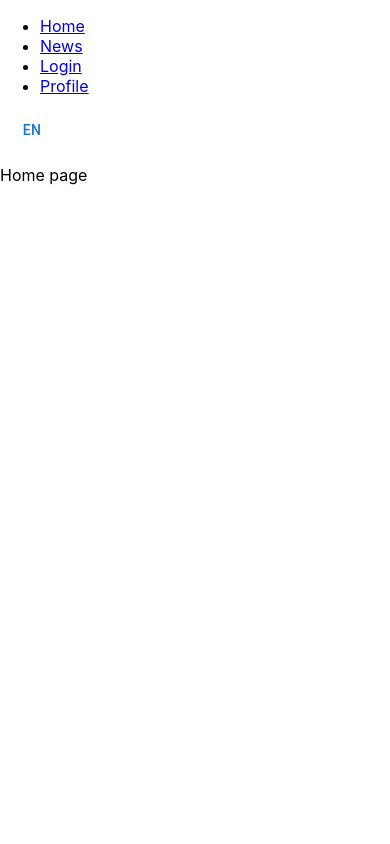
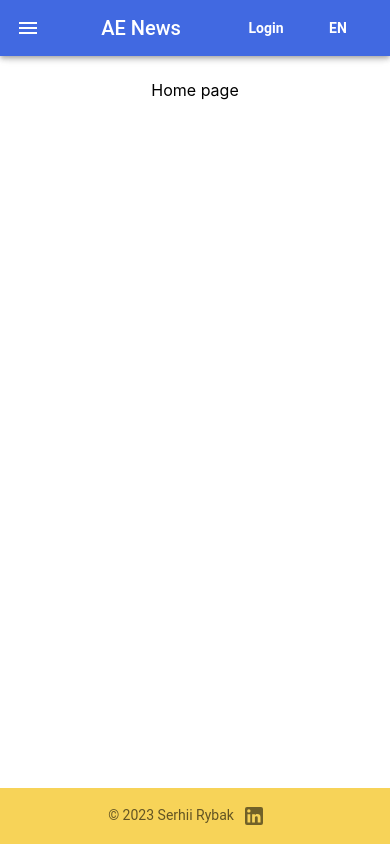
Before and after one commit to serg-rsv/alter-ego-news, a React (Create React App) app: page / in a window 390 px wide. Built offline with nearby package versions, Linux system fonts and the light colour scheme.

Commit message:
feat: add custom mui theme, theme provider, Footer

```diff
--- a/package.json
+++ b/package.json
@@ -5,6 +5,7 @@
   "dependencies": {
     "@emotion/react": "^11.10.6",
     "@emotion/styled": "^11.10.6",
+    "@mui/icons-material": "^5.11.9",
     "@mui/material": "^5.11.10",
     "@reduxjs/toolkit": "^1.9.2",
     "@testing-library/jest-dom": "^5.16.5",
--- a/src/App.tsx
+++ b/src/App.tsx
@@ -3,7 +3,6 @@ import { Routes, Route, Navigate } from 'react-router-dom';
 import { useInitLanguage } from './hooks/useInitLanguage';
 import AppView from './layouts/AppView';
 import HomePage from './pages/HomePage';
-import LoginPage from './pages/LoginPage';
 import NewsPage from './pages/NewsPage';
 import ProfilePage from './pages/ProfilePage';
 
@@ -15,7 +14,6 @@ const App = () => {
       <Route path="/" element={<AppView />}>
         <Route index element={<HomePage />} />
         <Route path="news" element={<NewsPage />} />
-        <Route path="login" element={<LoginPage />} />
         <Route path="profile" element={<ProfilePage />} />
       </Route>
       <Route path="*" element={<Navigate to="/" />} />
--- /dev/null
+++ b/src/components/Footer.tsx
@@ -0,0 +1,35 @@
+import { IconButton, Link, Typography, useTheme } from '@mui/material';
+import { LinkedIn } from '@mui/icons-material';
+
+const Footer = () => {
+  const theme = useTheme();
+
+  return (
+    <footer
+      style={{
+        width: '100vw',
+        backgroundColor: theme.palette.background.paper,
+        paddingTop: theme.spacing(1),
+        paddingBottom: theme.spacing(1),
+        marginTop: 'auto',
+      }}
+    >
+      <Typography variant="body2" color="textSecondary" align="center">
+        © {new Date().getFullYear()} Serhii Rybak
+        <Link href="https://www.linkedin.com/" color="inherit">
+          <IconButton
+            sx={{ marginRight: theme.spacing(1) }}
+            aria-label="Linkedin"
+            href="https://www.linkedin.com/"
+            target="_blank"
+            rel="noopener noreferrer"
+          >
+            <LinkedIn />
+          </IconButton>
+        </Link>
+      </Typography>
+    </footer>
+  );
+};
+
+export default Footer;
--- a/src/components/LanguageSwitcher.tsx
+++ b/src/components/LanguageSwitcher.tsx
@@ -28,6 +28,7 @@ const LanguageSwitcher = () => {
       <Button
         aria-controls="language-menu"
         aria-haspopup="true"
+        sx={{ color: 'inherit' }}
         onClick={handleLanguageClick}
       >
         {language === 'en' ? 'EN' : 'UK'}
--- a/src/components/NavBar.tsx
+++ b/src/components/NavBar.tsx
@@ -1,28 +1,167 @@
+import React, { useState } from 'react';
+import {
+  AppBar,
+  Toolbar,
+  Typography,
+  IconButton,
+  Drawer,
+  List,
+  ListItem,
+  ListItemText,
+  Button,
+  Box,
+  useMediaQuery,
+} from '@mui/material';
+import { styled, useTheme } from '@mui/material/styles';
+import MenuIcon from '@mui/icons-material/Menu';
 import { NavLink } from 'react-router-dom';
 import { useTranslation } from 'react-i18next';
+import LanguageSwitcher from './LanguageSwitcher';
 
-import LanguageSwitcher from './LanguageSwitcher';
+interface NavItem {
+  label: string;
+  to: string;
+}
+
+const navItems: NavItem[] = [
+  {
+    label: 'home',
+    to: '/',
+  },
+  {
+    label: 'news',
+    to: 'news',
+  },
+  {
+    label: 'profile',
+    to: 'profile',
+  },
+];
+
+const Link = styled(NavLink)(({ theme }) => ({
+  [theme.breakpoints.up('sm')]: {
+    color: theme.palette.primary.main,
+  },
+  [theme.breakpoints.up('md')]: {
+    color: theme.palette.secondary.main,
+  },
+  textDecoration: 'none',
+  '&:hover': {
+    [theme.breakpoints.up('sm')]: {
+      color: theme.palette.primary.light,
+    },
+    [theme.breakpoints.up('md')]: {
+      color: theme.palette.secondary.light,
+    },
+    textDecoration: 'underline',
+  },
+  '&.active': {
+    [theme.breakpoints.up('sm')]: {
+      color: theme.palette.primary.dark,
+    },
+    [theme.breakpoints.up('md')]: {
+      color: theme.palette.secondary.dark,
+    },
+    fontWeight: 'bold',
+    textDecoration: 'underline',
+  },
+}));
 
 const NavBar = () => {
   const { t } = useTranslation();
+  const theme = useTheme();
+  const isTablet = useMediaQuery(theme.breakpoints.up('md'));
+  const [isDrawerOpen, setIsDrawerOpen] = useState(false);
+
+  const handleDrawerToggle = () => {
+    setIsDrawerOpen(!isDrawerOpen);
+  };
+
+  const renderTabletNav = () => (
+    <Toolbar>
+      <Typography
+        variant="h6"
+        sx={{
+          display: 'flex',
+          flexDirection: 'row',
+          justifyContent: 'space-between',
+        }}
+      >
+        AE News
+      </Typography>
+      <List sx={{ display: 'flex', gap: 2 }}>
+        {navItems.map((navItem) => (
+          <ListItem key={navItem.to}>
+            <Link to={navItem.to}>
+              <Typography color="inherit">{t(navItem.label)}</Typography>
+            </Link>
+          </ListItem>
+        ))}
+      </List>
+      <Box sx={{ display: 'flex', gap: 2, alignItems: 'center' }}>
+        <Button color="inherit">{t('login')}</Button>
+        <LanguageSwitcher />
+      </Box>
+    </Toolbar>
+  );
+
+  const renderMobileNav = () => (
+    <Toolbar>
+      <IconButton
+        color="inherit"
+        aria-label="open drawer"
+        edge="start"
+        onClick={handleDrawerToggle}
+        sx={{
+          [theme.breakpoints.up('md')]: {
+            display: 'none',
+          },
+        }}
+      >
+        <MenuIcon />
+      </IconButton>
+      <Typography
+        variant="h6"
+        sx={{
+          display: 'flex',
+          flexDirection: 'row',
+          justifyContent: 'space-between',
+        }}
+      >
+        AE News
+      </Typography>
+      <Box sx={{ display: 'flex', gap: 1, alignItems: 'center' }}>
+        <Button color="inherit">{t('login')}</Button>
+        <LanguageSwitcher />
+      </Box>
+      <Drawer
+        sx={{
+          [theme.breakpoints.up('md')]: {
+            flexShrink: 1,
+          },
+        }}
+        variant="temporary"
+        anchor="left"
+        open={isDrawerOpen}
+        onClose={handleDrawerToggle}
+      >
+        <List>
+          {navItems.map((navItem) => (
+            <ListItem key={navItem.to} button onClick={handleDrawerToggle}>
+              <Link to={navItem.to}>
+                <ListItemText primary={t(navItem.label)} />
+              </Link>
+            </ListItem>
+          ))}
+        </List>
+      </Drawer>
+    </Toolbar>
+  );
+
   return (
-    <>
-      <ul>
-        <li>
-          <NavLink to="/">{t('home')}</NavLink>
-        </li>
-        <li>
-          <NavLink to="news">{t('news')}</NavLink>
-        </li>
-        <li>
-          <NavLink to="login">{t('login')}</NavLink>
-        </li>
-        <li>
-          <NavLink to="profile">{t('profile')}</NavLink>
-        </li>
-      </ul>
-      <LanguageSwitcher />
-    </>
+    <AppBar position="fixed">
+      {isTablet ? renderTabletNav() : renderMobileNav()}
+    </AppBar>
   );
 };
 
--- a/src/index.tsx
+++ b/src/index.tsx
@@ -3,11 +3,13 @@ import ReactDOM from 'react-dom/client';
 import { BrowserRouter } from 'react-router-dom';
 import { Provider } from 'react-redux';
 import { I18nextProvider } from 'react-i18next';
+import { ThemeProvider } from '@mui/material/styles';
 
 import './index.css';
 import App from './App';
 import i18n from './i18n/i18n';
 import store from './redux/store';
+import theme from './theme/muiTheme';
 
 const root = ReactDOM.createRoot(
   document.getElementById('root') as HTMLElement
@@ -17,7 +19,9 @@ root.render(
     <Provider store={store}>
       <BrowserRouter>
         <I18nextProvider i18n={i18n}>
-          <App />
+          <ThemeProvider theme={theme}>
+            <App />
+          </ThemeProvider>
         </I18nextProvider>
       </BrowserRouter>
     </Provider>
--- a/src/layouts/AppView.tsx
+++ b/src/layouts/AppView.tsx
@@ -1,12 +1,36 @@
+import { Box, Container } from '@mui/material';
 import { Outlet } from 'react-router-dom';
 
 import NavBar from '../components/NavBar';
+import Footer from '../components/Footer';
 
 const AppView = () => {
   return (
     <>
       <NavBar />
-      <Outlet />
+      <Container
+        maxWidth="md"
+        sx={{
+          display: 'flex',
+          flexDirection: 'column',
+          justifyContent: 'center',
+          alignItems: 'center',
+          minHeight: '100vh',
+        }}
+      >
+        <Box
+          sx={{
+            flexGrow: 1,
+            padding: '24px',
+            paddingTop: '64px',
+            backgroundColor: '#fff',
+            borderRadius: '8px',
+          }}
+        >
+          <Outlet />
+        </Box>
+        <Footer />
+      </Container>
     </>
   );
 };
--- a/src/pages/LoginPage.tsx
+++ /dev/null
@@ -1,5 +0,0 @@
-const LoginPage = () => {
-  return <p>Login page</p>;
-};
-
-export default LoginPage;
--- /dev/null
+++ b/src/theme/muiTheme.ts
@@ -0,0 +1,61 @@
+import { createTheme } from '@mui/material/styles';
+
+const theme = createTheme({
+  palette: {
+    primary: {
+      main: '#4169E1',
+      light: '#6A7FFF',
+      dark: '#0038A8',
+    },
+    secondary: {
+      main: '#FF8C00',
+      light: '#FFC947',
+      dark: '#C65C00',
+    },
+    background: {
+      default: '#F5F5F5',
+      paper: '#F7D358',
+    },
+  },
+  typography: {
+    fontFamily: 'Roboto, sans-serif',
+  },
+  components: {
+    MuiButton: {
+      styleOverrides: {
+        root: {
+          borderRadius: '24px',
+          textTransform: 'none',
+          fontWeight: 'bold',
+        },
+      },
+    },
+    MuiToolbar: {
+      styleOverrides: {
+        root: {
+          justifyContent: 'space-between',
+          alignItems: 'center',
+          '@media (min-width: 1280px)': {
+            paddingLeft: '80px',
+            paddingRight: '80px',
+          },
+          '@media (max-width: 760px)': {
+            paddingLeft: '20px',
+            paddingRight: '20px',
+          },
+        },
+      },
+    },
+  },
+  breakpoints: {
+    values: {
+      xs: 0,
+      sm: 480,
+      md: 760,
+      lg: 1280,
+      xl: 1980,
+    },
+  },
+});
+
+export default theme;
```
Also changed, not shown: 1 other file (tests, documents, lock files or other folders).
